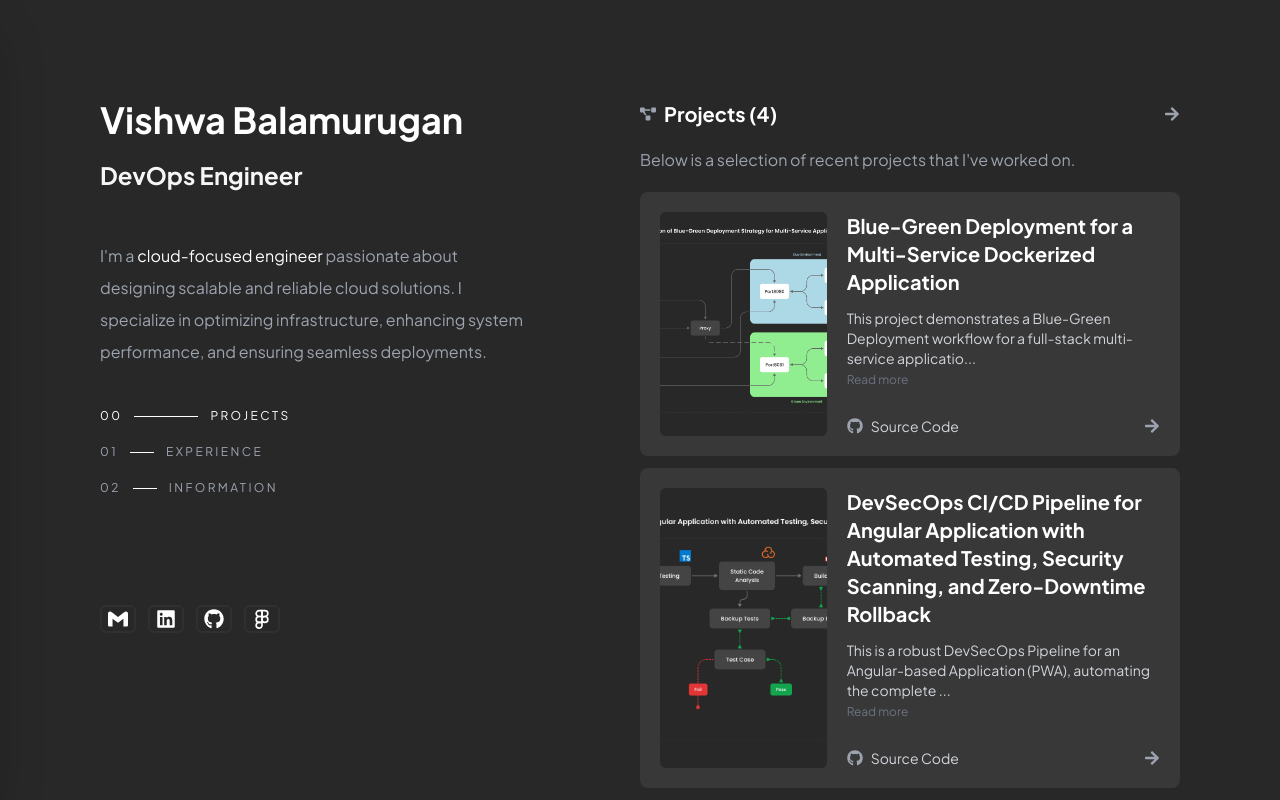
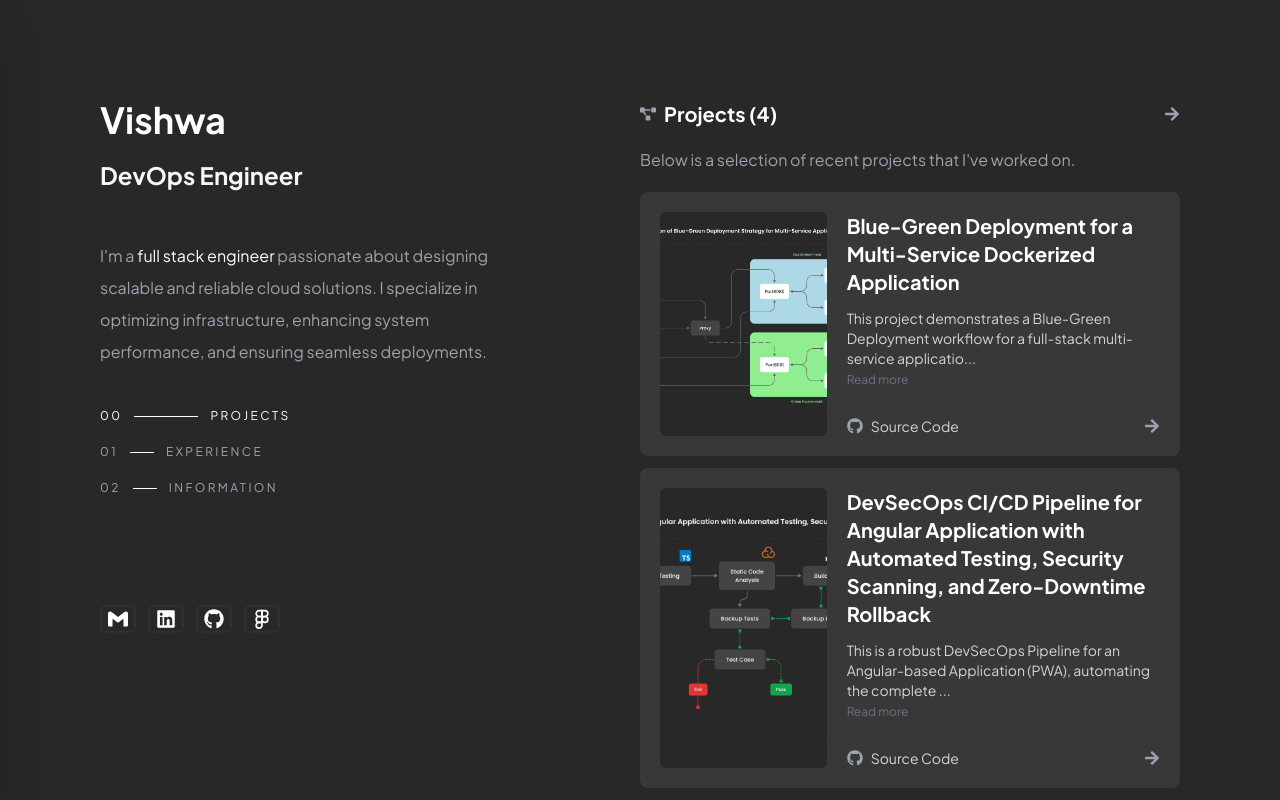
Before and after one commit to vsbuidev/vsbuidev.github.io, a React (Vite) app: page / in a window 1280 px wide. Shown: the top 800 px of the page. Built offline with nearby package versions, Linux system fonts and the light colour scheme.

Commit message:
file change commit

```diff
--- a/src/App.tsx
+++ b/src/App.tsx
@@ -98,7 +98,7 @@ function App() {
               <div className="md:w-4/5">
                 <div className="flex justify-between items-center">
                   <div className="text-white font-bold text-4xl my-ubuntu-font">
-                    Vishwa Balamurugan
+                    Vishwa
                   </div>
                   <div className="md:hidden block text-gray-400 text-2xl">
                     <div className="cursor-pointer" onClick={toggleSidebar}>
@@ -115,9 +115,7 @@ function App() {
                 </div>{" "}
                 <div className="pt-10 pb-10 text-gray-400 line-height-2 text-[1rem]">
                   I'm a {""}
-                  <span className="text-white">
-                    cloud-focused engineer
-                  </span>{" "}
+                  <span className="text-white">full stack engineer</span>{" "}
                   passionate about designing scalable and reliable cloud
                   solutions. I specialize in optimizing infrastructure,
                   enhancing system performance, and ensuring seamless
```
